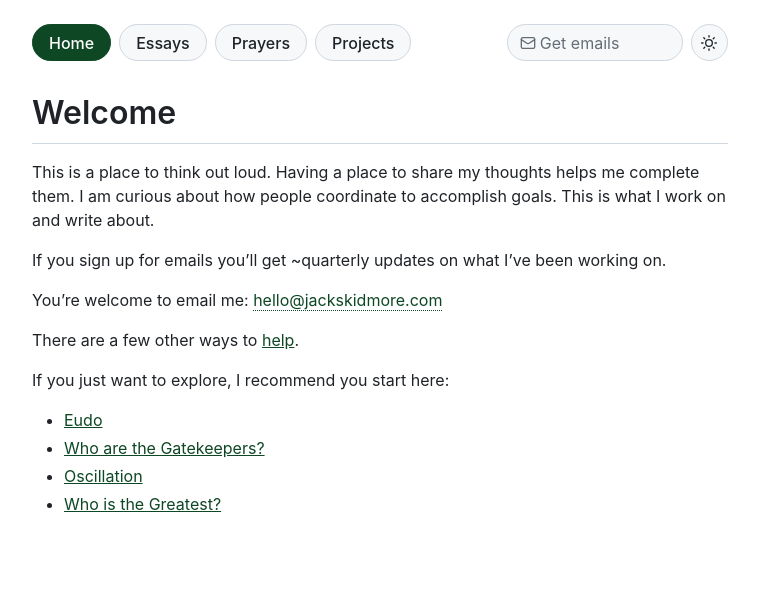
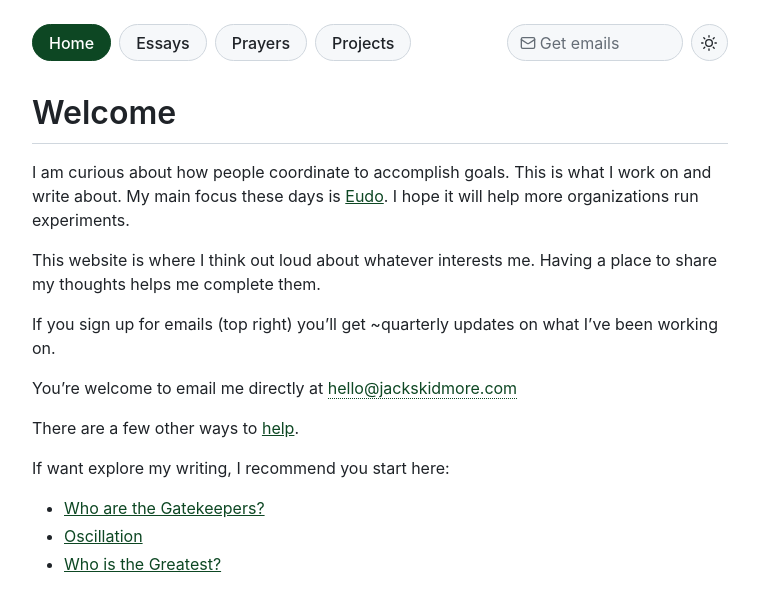
Before and after one commit to jack-t-skidmore/jack-t-skidmore.github.io, a Jekyll site: the page built from index.md, in a window 1280 px wide. Shown: the top 611 px of the page, without its empty margins (260-1019 px from the left). Built offline with Jekyll 4.4.1, drawn with Linux system fonts in a browser that asks for light colours.

Commit message:
home page update

```diff
--- a/index.md
+++ b/index.md
@@ -6,17 +6,18 @@ description: "Jack Skidmore thinks about how people coordinate to accomplish goa
 
 # Welcome
 
-This is a place to think out loud. Having a place to share my thoughts helps me complete them. I am curious about how people coordinate to accomplish goals. This is what I work on and write about.
+I am curious about how people coordinate to accomplish goals. This is what I work on and write about. My main focus these days is [Eudo](/projects/eudo/). I hope it will help more organizations run experiments.
 
-If you sign up for emails you'll get ~quarterly updates on what I've been working on.
+This website is where I think out loud about whatever interests me. Having a place to share my thoughts helps me complete them.
 
-You're welcome to email me: <span class="copy-email" data-email="hello@jackskidmore.com" role="button" tabindex="0" title="Click to copy"><!--email_off-->hello@jackskidmore.com<!--/email_off--></span>
+If you sign up for emails (top right) you'll get ~quarterly updates on what I've been working on.
+
+You're welcome to email me directly at <span class="copy-email" data-email="hello@jackskidmore.com" role="button" tabindex="0" title="Click to copy"><!--email_off-->hello@jackskidmore.com<!--/email_off--></span>
 
 There are a few other ways to [help](/help/).
 
-If you just want to explore, I recommend you start here:
+If want explore my writing, I recommend you start here:
 
-- [Eudo](/projects/eudo/)
 - [Who are the Gatekeepers?](/essays/gatekeepers/)
 - [Oscillation](/essays/oscillation/)
 - [Who is the Greatest?](/prayers/who-is-the-greatest/)
```
Also changed, not shown: projects/_pistinomics.md (renamed from projects/pistinomics.md, +1 -1 lines), projects/crossroads-youth.md (+2 -2 lines), projects/eudo.md (+3 -3 lines).
